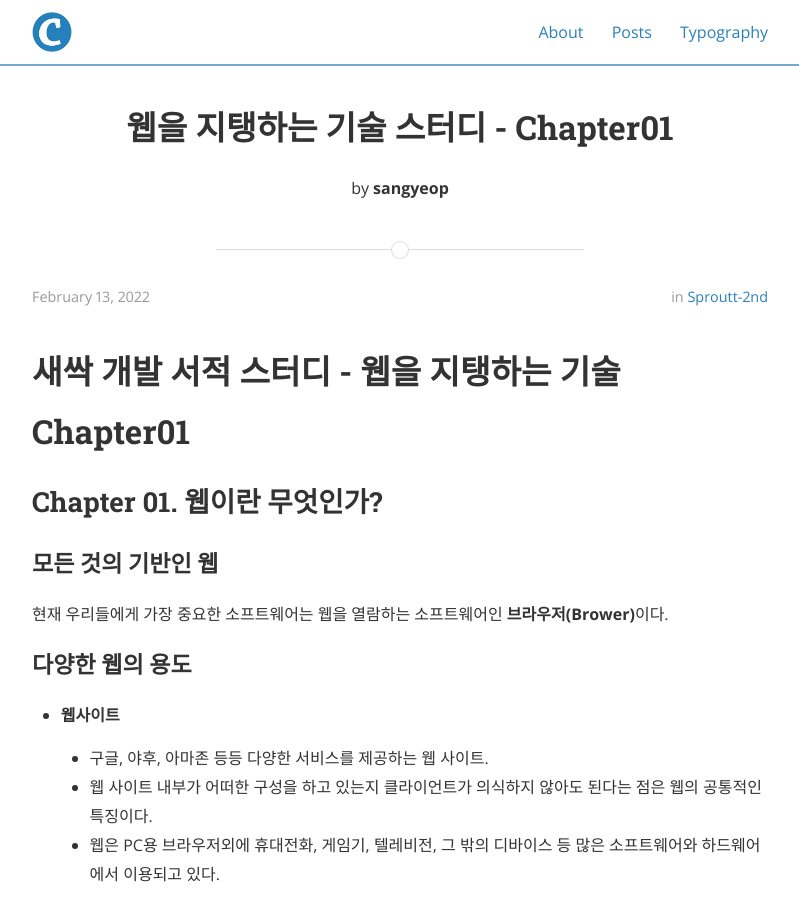
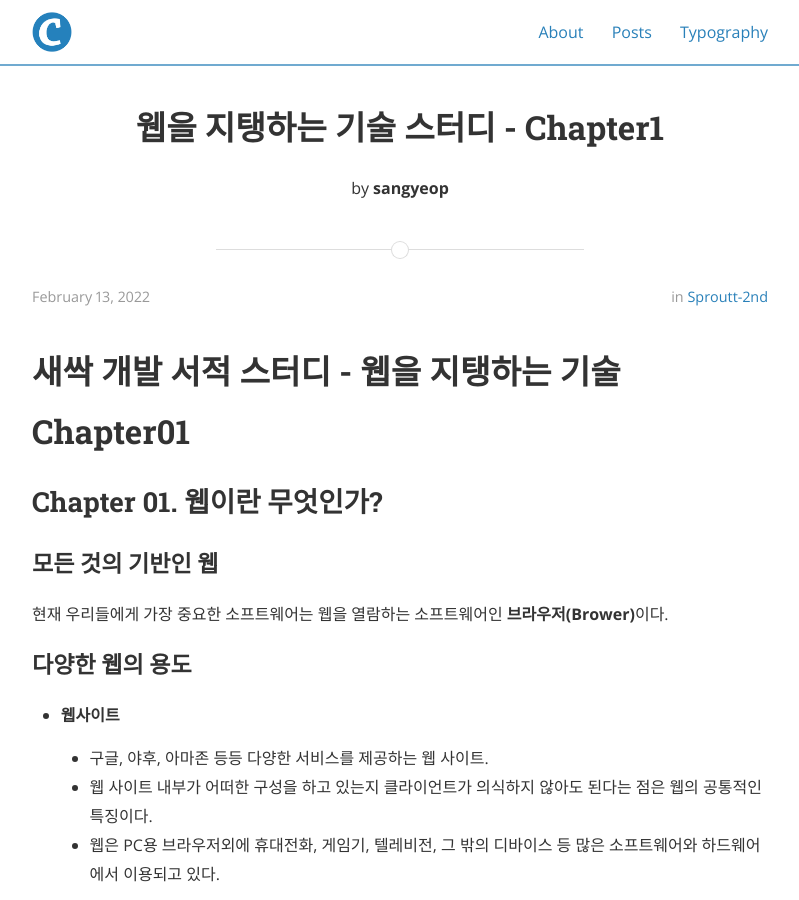
Before and after one commit to saint6839/saint6839.github.io, a Jekyll site: the page built from _posts/2022-02-15-웹을-지탱하는-기술-Study-01.md, in a window 1280 px wide and 900 px high. Shown: the whole window, without its empty margins (240-1039 px from the left). Built offline with Jekyll 4.4.1, drawn with Linux system fonts in a browser that asks for light colours; nearby versions of some CDN libraries.

Commit message:
refactor: 블로그 제목 수정

```diff
--- a/_posts/2022-02-15-웹을-지탱하는-기술-Study-01.md
+++ b/_posts/2022-02-15-웹을-지탱하는-기술-Study-01.md
@@ -1,6 +1,6 @@
 ---
 layout: post
-title:  "웹을 지탱하는 기술 스터디 - Chapter01"
+title:  "웹을 지탱하는 기술 스터디 - Chapter1"
 date:   2022-02-13T00:00:00-00:00
 author: sangyeop
 categories: Sproutt-2nd
```
Also changed, not shown: _posts/2022-02-28-웹을-지탱하는-기술-Study-02.md (+1 -1 lines), 1 other file.
